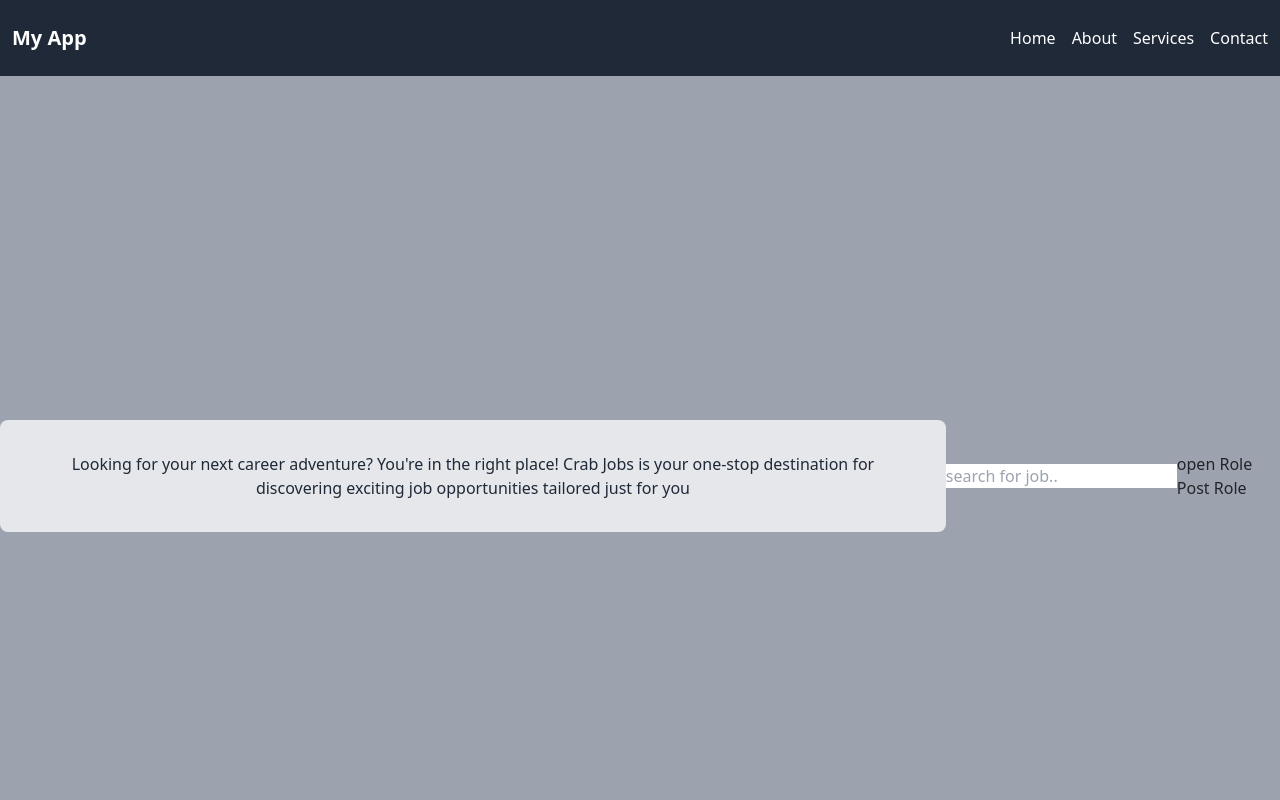
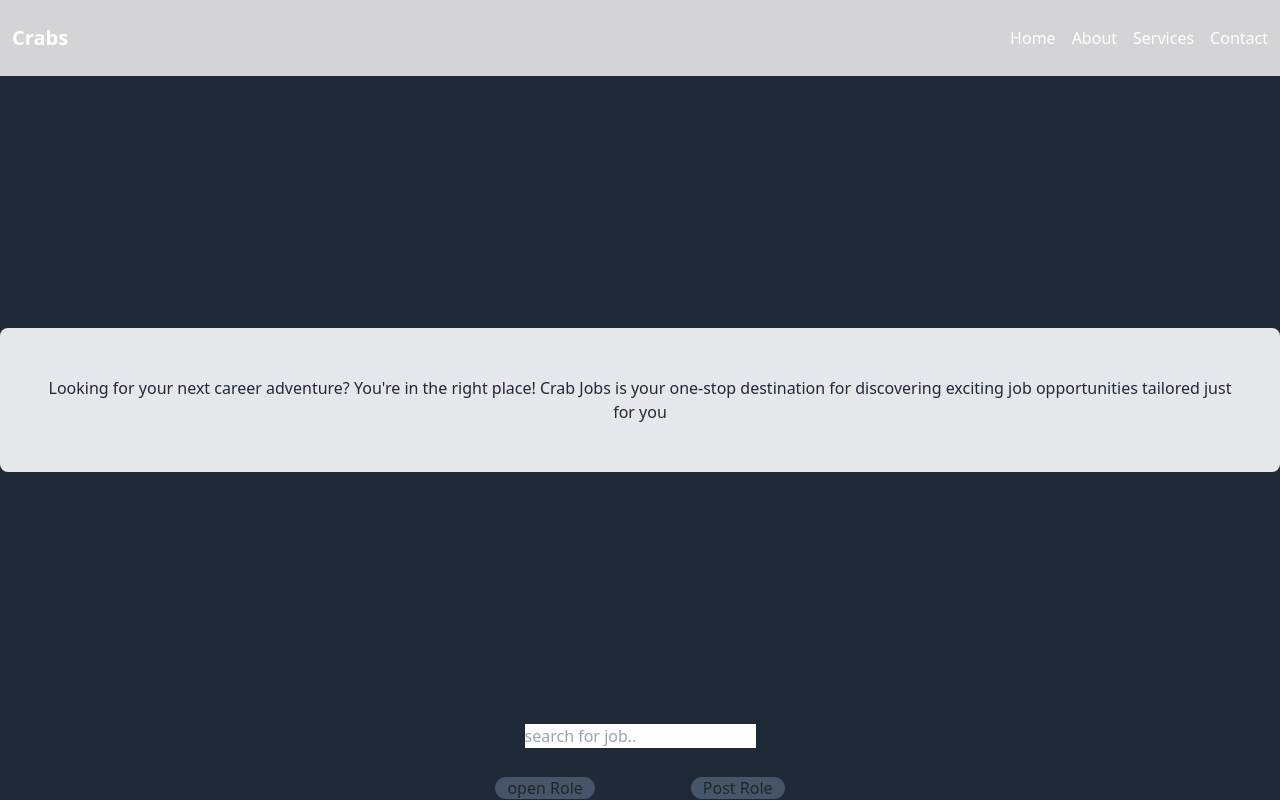
Before and after one commit to alexander784/Jobless-corner, a React (Create React App) app: page / in a window 1280 px wide. Shown: the top 800 px of the page. Built offline with nearby package versions, Linux system fonts and the light colour scheme.

Commit message:
Fix stylings

```diff
--- a/src/components/Layout/NavBar.js
+++ b/src/components/Layout/NavBar.js
@@ -3,10 +3,10 @@
 
 const NavBar = () => {
   return (
-    <nav className="bg-gray-800 py-4">
+    <nav className="fixed w-full bg-zinc-300 py-4">
       <div className="container mx-auto flex justify-between items-center rounded-lg">
         <div className="text-white font-bold text-xl">
-          <Link to="/">My App</Link>
+          <Link to="/">Crabs</Link>
         </div>
         <ul className="flex space-x-4 text-white">
           <li>
--- a/src/components/Layout/Search.js
+++ b/src/components/Layout/Search.js
@@ -2,7 +2,7 @@
 
 const Search = () => {
   return (
-    <div className='search'>
+    <div className='absolute bottom-1 m-5'>
       <form>
         <input type='text' name='search' placeholder='search for job..' />
         <button type='submit'></button>
--- a/src/pages/Home.js
+++ b/src/pages/Home.js
@@ -9,8 +9,8 @@
 const Home = () => {
   return (
     <div className='size-100 bg-gray-800'>
-      <div className='bg-gray-400 flex justify-center items-center h-screen'>
-        <div className='info bg-gray-200 p-8 rounded-lg text-center'>
+      <div className='flex justify-center items-center h-screen'>
+        <div className='absolute top- bg-gray-200 p-5 rounded-lg text-center'>
         <p className='text-gray-800'>
         Looking for your next career adventure? You're in the right place! Crab Jobs is your one-stop destination for discovering exciting job
          opportunities tailored just for you
@@ -18,11 +18,11 @@
          </div>
          <Search />
 
-         <div className='roles'>
-         <Link to="/open-roles">
+         <div className='absolute bottom-0'>
+         <Link to="/open-roles" className='container mx-5 rounded-3xl bg-slate-600 hover:bg-orange-950'>
           <button className=''>open Role</button>
          </Link>
-         <Link to="/post-roles">
+         <Link to="/post-roles" className='container mx-5 rounded-3xl bg-slate-600 hover:bg-orange-950'>
           <button className='button'>Post Role</button>
          </Link>
          </div>
```
